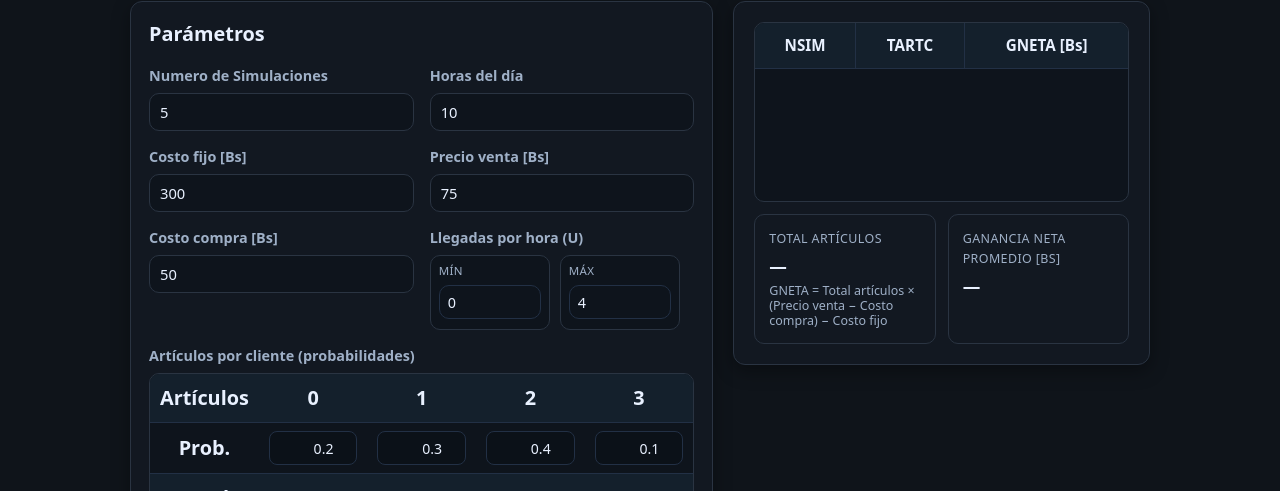
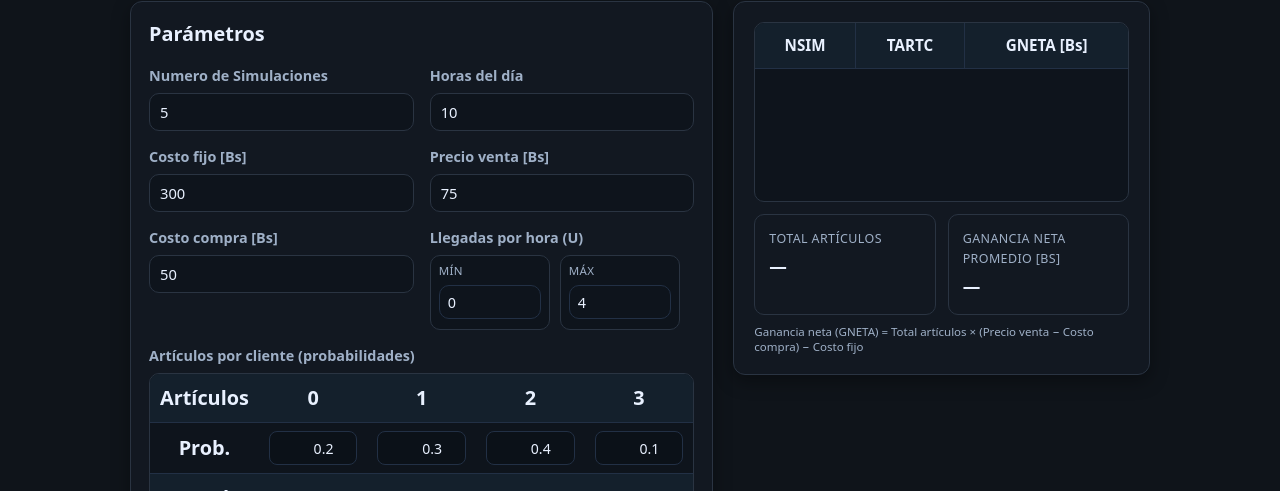
Before and after one commit to JoshNisth/Simulacion_Eventos, a plain HTML site: page docs/simulaciones/llegada-clientes.html in a window 1280 px wide. Shown: the part 309-800 px from the top of the page. Drawn offline with Linux system fonts and the light colour scheme.

Commit message:
UX(clientes): mover fórmula GNETA debajo de las tarjetas

```diff
--- a/docs/css/clientes.css
+++ b/docs/css/clientes.css
@@ -107,3 +107,5 @@ main,.simulations{margin:0;padding:0}
 
 /* Smooth horizontal scroll for tables if overflow */
 .table-wrapper{ -webkit-overflow-scrolling: touch; }
+/* Formula note spacing */
+.formula-note{max-width:540px;font-size:.72rem;line-height:1.25;color:var(--muted);}
--- a/docs/simulaciones/llegada-clientes.html
+++ b/docs/simulaciones/llegada-clientes.html
@@ -103,13 +103,13 @@
 							<div class="chip">
 								<div class="summary-label">Total artículos</div>
 								<div id="totalArticulos" class="summary-value">—</div>
-								<small class="hint" style="margin-top:4px;display:block;line-height:1.2">GNETA = Total artículos × (Precio venta − Costo compra) − Costo fijo</small>
 							</div>
 							<div class="chip">
 								<div class="summary-label">Ganancia neta promedio [Bs]</div>
 								<div id="promGanancia" class="summary-value">—</div>
 							</div>
 						</div>
+						<p class="hint formula-note" style="margin-top:10px;">Ganancia neta (GNETA) = Total artículos × (Precio venta − Costo compra) − Costo fijo</p>
 					</div>
 				</div>
 			</div>
```
